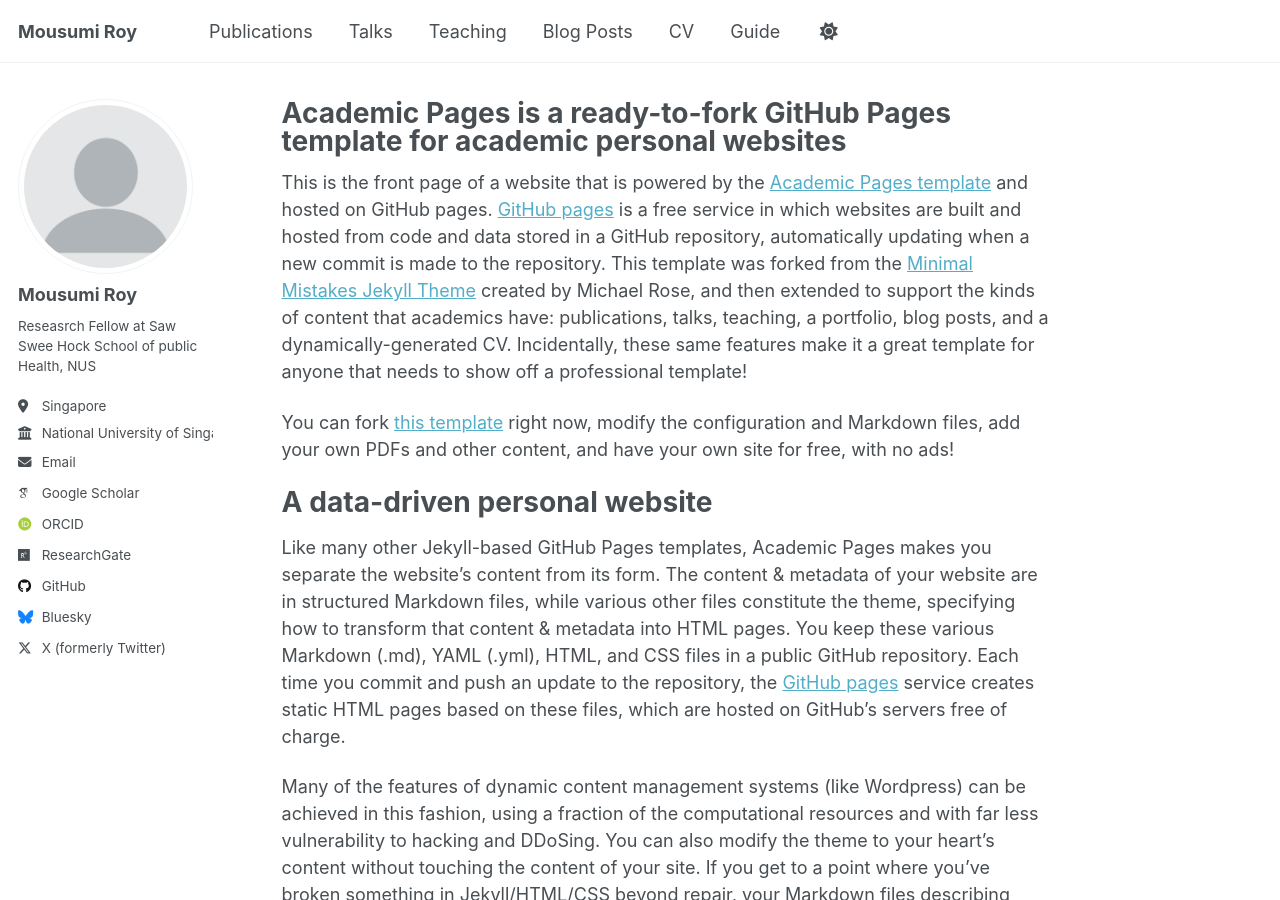
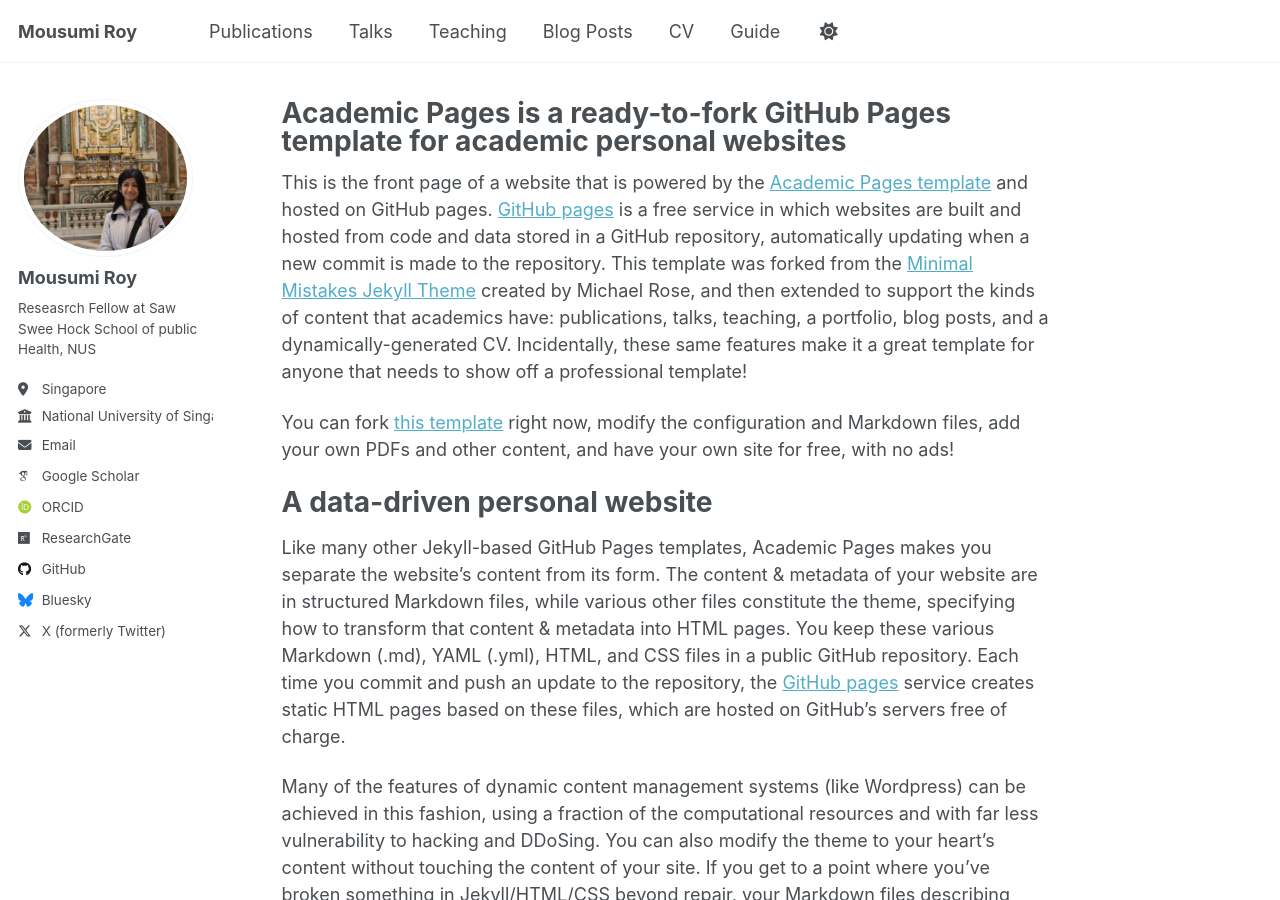
Before and after one commit to mousumi3104/mousumi3104.github.io, a Jekyll site: the page built from _pages/about.md, in a window 1280 px wide and 900 px high. Built offline with Jekyll 4.4.1, drawn with Linux system fonts in a browser that asks for light colours; some web fonts are replaced; a script that is not in the unit is left out.

Commit message:
Update _config.yml

```diff
--- a/_config.yml
+++ b/_config.yml
@@ -23,7 +23,7 @@ repository               : "academicpages/academicpages.github.io"
 #               Additional customization can be done by editing /_includes/author-profile.html
 author:
   # Biographic information
-  avatar           : "profile.png"
+  avatar           : "pic_mousumi.jpeg"
   name             : "Mousumi Roy"
   pronouns         : # example: "she/her"
   bio              : "Reseasrch Fellow at Saw Swee Hock School of public Health, NUS"
```
